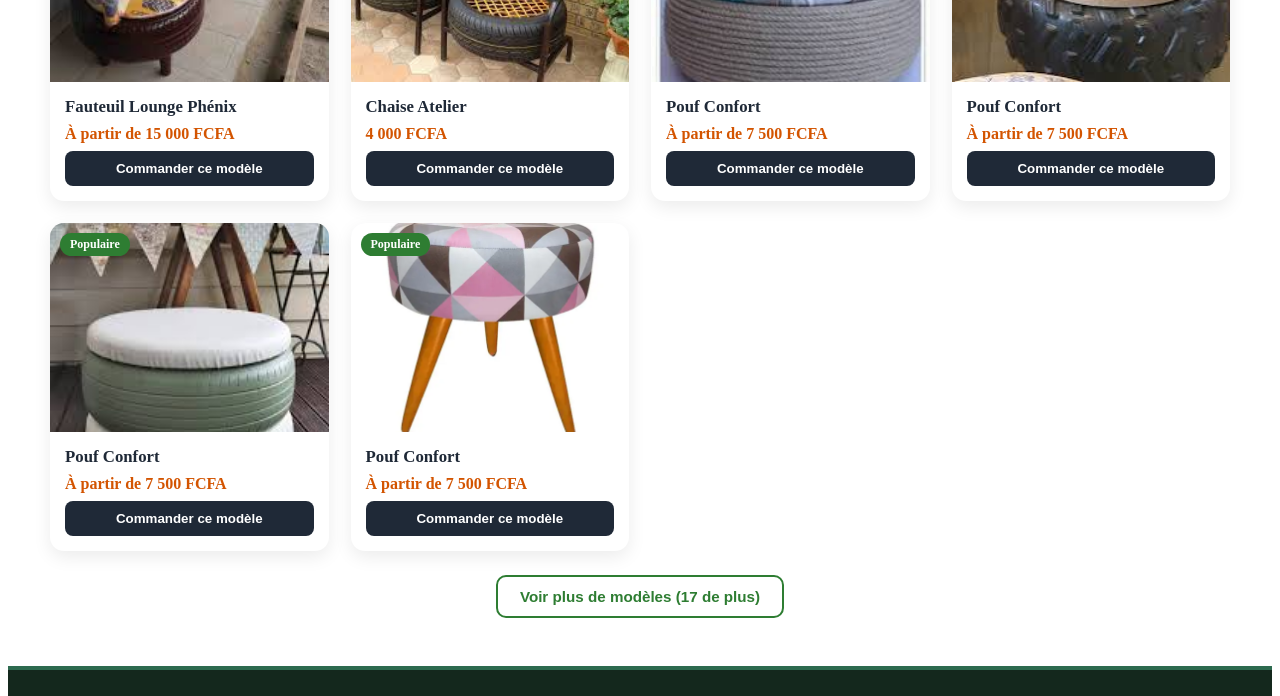
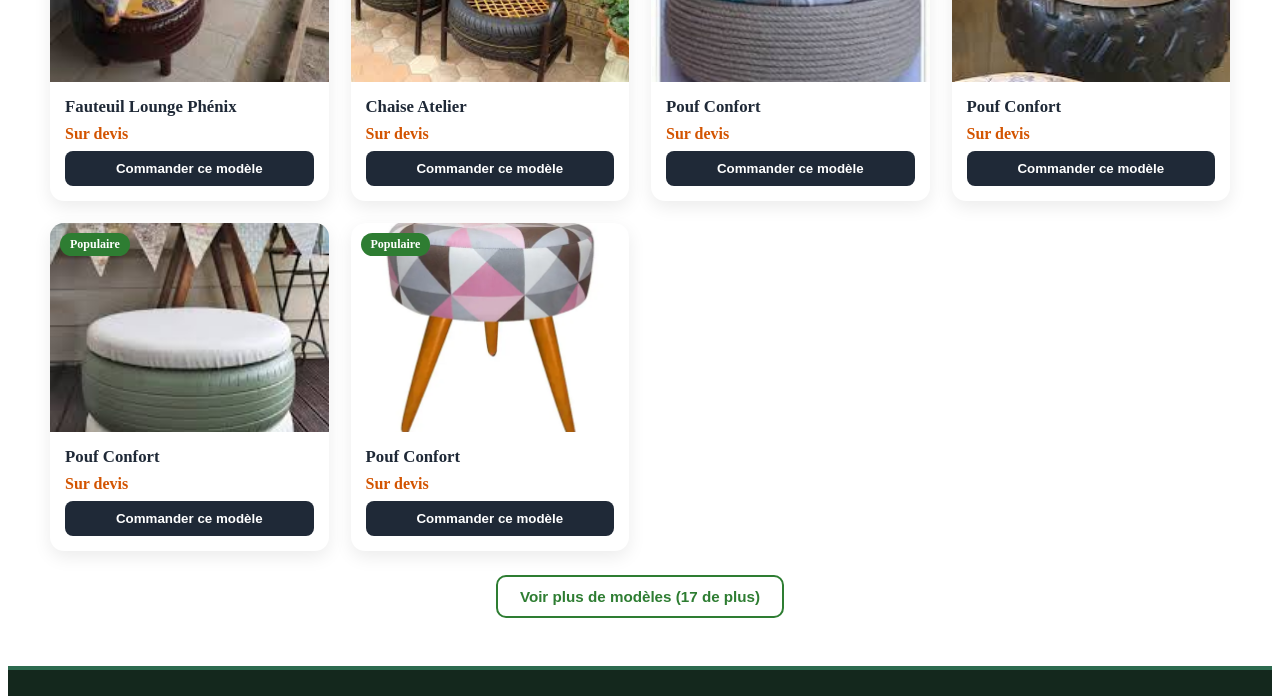
Before and after one commit to yannice31/Phenix-pneu, a plain HTML site: page index.html in a window 1280 px wide. Shown: the part 1380-2076 px from the top of the page. Drawn offline with nearby package versions, Linux system fonts and the light colour scheme.

Commit message:
Mise à jour de index.html

```diff
--- a/index.html
+++ b/index.html
@@ -132,10 +132,10 @@
 
   <div class="slider-container active">
     <div class="slider">
-      <div class="slide"><img src="ensemble5.webp" alt="Création en pneu recyclé" data-price="2 500 FCFA"></div>
-      <div class="slide"><img src="etagere2.jpg" alt="Chaise en pneu recyclé" data-price="4 000 FCFA"></div>
-      <div class="slide"><img src="ensemble 1.jpg" alt="Chaise recyclée finition soignée" data-price="5 000 FCFA"></div>
-      <div class="slide"><img src="fauteuil1.jpeg" alt="Fauteuil en pneu recyclé" data-price="À partir de 15 000 FCFA"></div>
+      <div class="slide"><img src="ensemble5.webp" alt="Création en pneu recyclé" data-price="Sur devis"></div>
+      <div class="slide"><img src="etagere2.jpg" alt="Chaise en pneu recyclé" data-price="Sur devis"></div>
+      <div class="slide"><img src="ensemble 1.jpg" alt="Chaise recyclée finition soignée" data-price="Sur devis"></div>
+      <div class="slide"><img src="fauteuil1.jpeg" alt="Fauteuil en pneu recyclé" data-price="Sur devis"></div>
       <div class="slide"><img src="fauteuil2.jpeg" alt="Fauteuil design en pneu recyclé" data-price="Sur devis"></div>
       <div class="slide"><img src="ensemble8.webp" alt="Ensemble salon en pneu recyclé" data-price="Sur devis"></div>
       <div class="slide"><img src="table2.webp" alt="Table basse en pneu recyclé" data-price="Sur devis"></div>
@@ -172,7 +172,7 @@
       </div>
       <div class="product-info">
         <h3>Fauteuil Lounge Phénix</h3>
-        <p class="price">À partir de 15 000 FCFA</p>
+        <p class="price">Sur devis</p>
         <button type="button" class="order-quick-btn">Commander ce modèle</button>
       </div>
     </article>
@@ -183,7 +183,7 @@
       </div>
       <div class="product-info">
         <h3>Chaise Atelier</h3>
-        <p class="price">4 000 FCFA</p>
+        <p class="price">Sur devis</p>
         <button type="button" class="order-quick-btn">Commander ce modèle</button>
       </div>
     </article>
@@ -195,7 +195,7 @@
       </div>
       <div class="product-info">
         <h3>Pouf Confort</h3>
-        <p class="price">À partir de 7 500 FCFA</p>
+        <p class="price">Sur devis</p>
         <button type="button" class="order-quick-btn">Commander ce modèle</button>
       </div>
     </article>
@@ -206,7 +206,7 @@
       </div>
       <div class="product-info">
         <h3>Pouf Confort</h3>
-        <p class="price">À partir de 7 500 FCFA</p>
+        <p class="price">Sur devis</p>
         <button type="button" class="order-quick-btn">Commander ce modèle</button>
       </div>
     </article>
@@ -217,7 +217,7 @@
       </div>
       <div class="product-info">
         <h3>Pouf Confort</h3>
-        <p class="price">À partir de 7 500 FCFA</p>
+        <p class="price">Sur devis</p>
         <button type="button" class="order-quick-btn">Commander ce modèle</button>
       </div>
     </article>
@@ -228,7 +228,7 @@
       </div>
       <div class="product-info">
         <h3>Pouf Confort</h3>
-        <p class="price">À partir de 7 500 FCFA</p>
+        <p class="price">Sur devis</p>
         <button type="button" class="order-quick-btn">Commander ce modèle</button>
       </div>
     </article>
```
